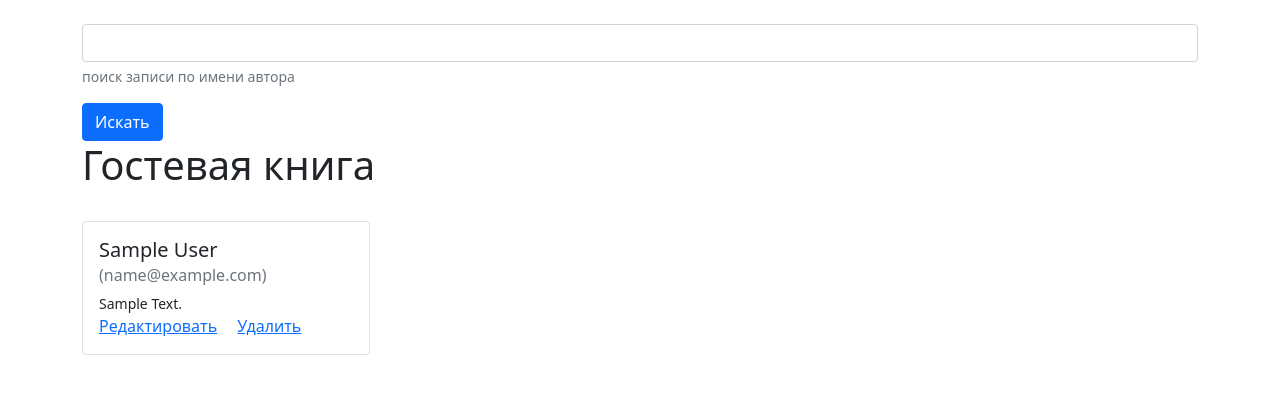
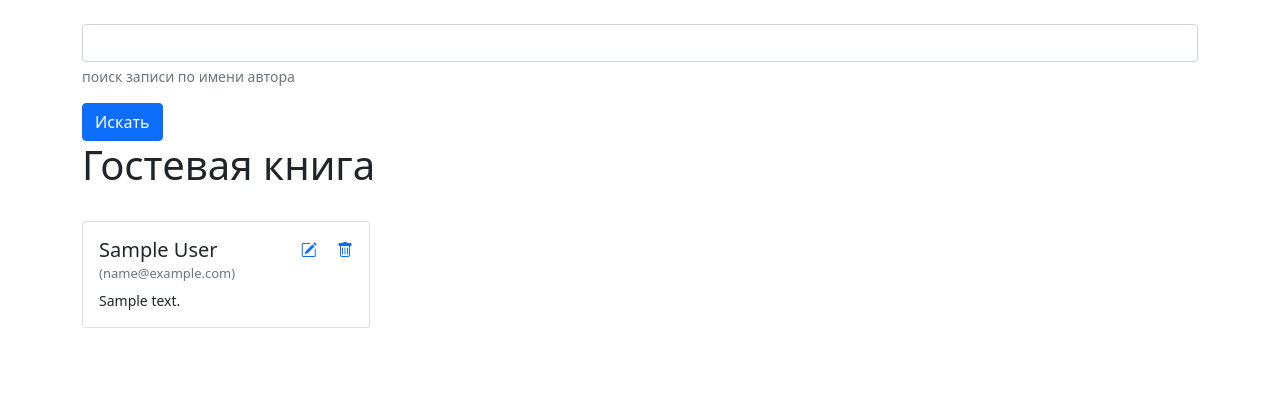
Before and after one commit to faralost/Guest-Book, a Django app: page / in a window 1280 px wide. Shown: the part 56-450 px from the top of the page. Run offline with Django 4.2, Linux system fonts and the light colour scheme; tables that the repository leaves empty hold one stand-in row (values such as "Sample post"); some libraries are stand-ins or nearby versions.

Commit message:
added icons delete and edit

```diff
--- a/guestbooksapp/forms.py
+++ b/guestbooksapp/forms.py
@@ -9,5 +9,5 @@ class RecordForm(forms.ModelForm):
         model = GuestBookRecord
         fields = ['author', 'email', 'text']
         widgets = {
-            'text': widgets.Textarea(attrs={'rows': 5, 'cols': 30})
+            'text': widgets.Textarea(attrs={'rows': 5, 'cols': 25})
         }
--- a/guestbooksapp/static/css/style.css
+++ b/guestbooksapp/static/css/style.css
@@ -2,3 +2,7 @@ pre {
     font-family: inherit;
     margin-bottom: 0px;
 }
+
+.card-body h6{
+    font-size: 13px;
+}
--- a/guestbooksapp/templates/base.html
+++ b/guestbooksapp/templates/base.html
@@ -8,6 +8,7 @@
     <meta http-equiv="X-UA-Compatible" content="ie=edge">
     <link href="https://cdn.jsdelivr.net/npm/bootstrap@5.0.2/dist/css/bootstrap.min.css" rel="stylesheet"
           integrity="sha384-EVSTQN3/azprG1Anm3QDgpJLIm9Nao0Yz1ztcQTwFspd3yD65VohhpuuCOmLASjC" crossorigin="anonymous">
+    <link rel="stylesheet" href="https://cdn.jsdelivr.net/npm/bootstrap-icons@1.7.2/font/bootstrap-icons.css">
     <link rel="stylesheet" href="{% static 'css/style.css' %}">
     <title>{% block title %}{% endblock %}</title>
 </head>
@@ -37,5 +38,12 @@
         integrity="sha384-ka7Sk0Gln4gmtz2MlQnikT1wXgYsOg+OMhuP+IlRH9sENBO0LRn5q+8nbTov4+1p"
         crossorigin="anonymous">
 </script>
+
+<script>
+    var tooltipTriggerList = [].slice.call(document.querySelectorAll('[data-bs-toggle="tooltip"]'))
+    var tooltipList = tooltipTriggerList.map(function (tooltipTriggerEl) {
+        return new bootstrap.Tooltip(tooltipTriggerEl)
+    })
+</script>
 </body>
 </html>
--- a/guestbooksapp/templates/index.html
+++ b/guestbooksapp/templates/index.html
@@ -24,11 +24,20 @@
         <br>
         <div class="card" style="width: 18rem;">
             <div class="card-body">
-                <h5 class="card-title">{{ record.author.title }}</h5>
+                <div class="card-div d-flex justify-content-between">
+                    <div class="card-title-div">
+                        <h5 class="card-title">{{ record.author.title }}</h5>
+                    </div>
+                    <div class="card-icons-div">
+                        <a href="{% url 'record_update' record.pk %}" class="card-link"><i
+                                class="bi bi-pencil-square" data-bs-toggle="tooltip" data-bs-placement="top"
+                                title="Редактировать запись"></i></a>
+                        <a href="{% url 'record_delete' record.pk %}" class="card-link"><i class="bi bi-trash"
+                          data-bs-toggle="tooltip" data-bs-placement="top" title="Удалить запись"></i></a>
+                    </div>
+                </div>
                 <h6 class="card-subtitle mb-2 text-muted">({{ record.email }})</h6>
-                <pre><p class="card-text">{{ record.text.title }}</p></pre>
-                <a href="{% url 'record_update' record.pk %}" class="card-link">Редактировать</a>
-                <a href="{% url 'record_delete' record.pk %}" class="card-link">Удалить</a>
+                <pre><p class="card-text">{{ record.text.capitalize }}</p></pre>
             </div>
         </div>
     {% endfor %}
```
Also changed, not shown: guestbooksapp/templates/record_delete.html (+6 -3 lines).
